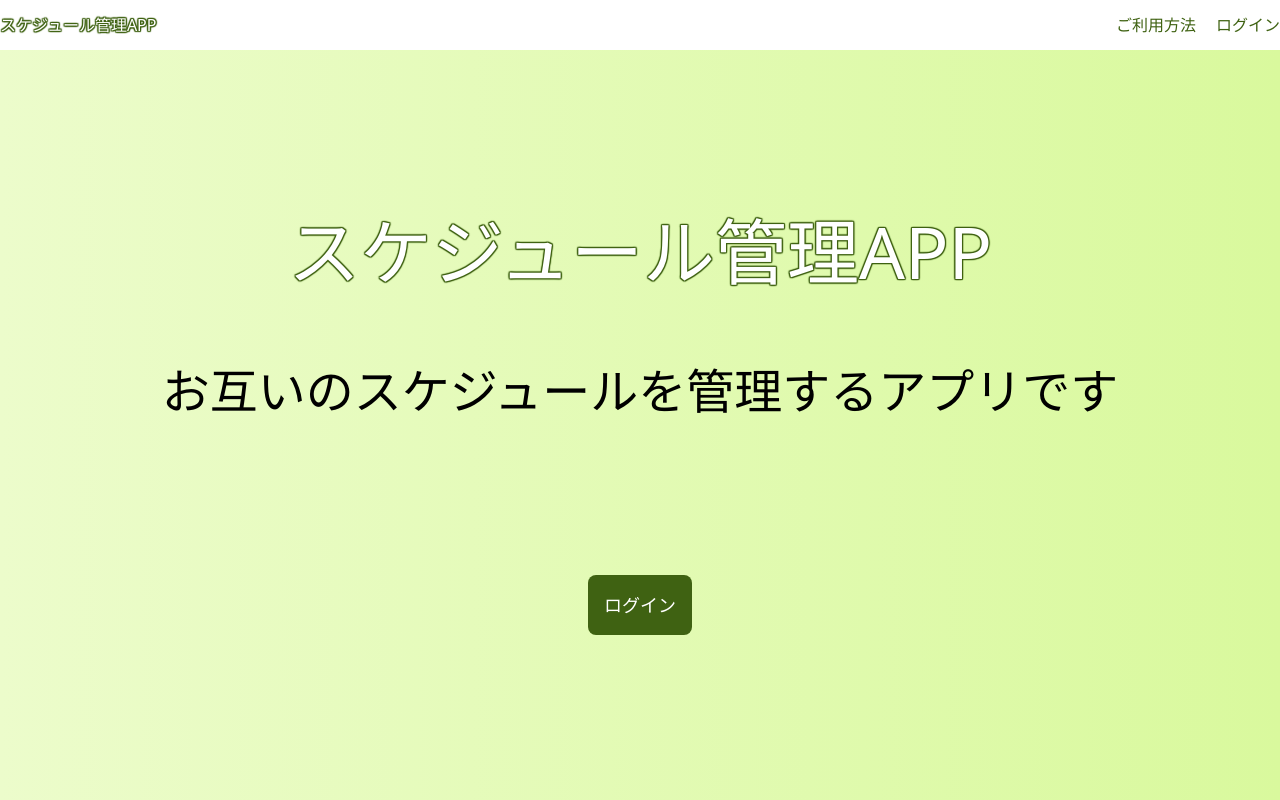
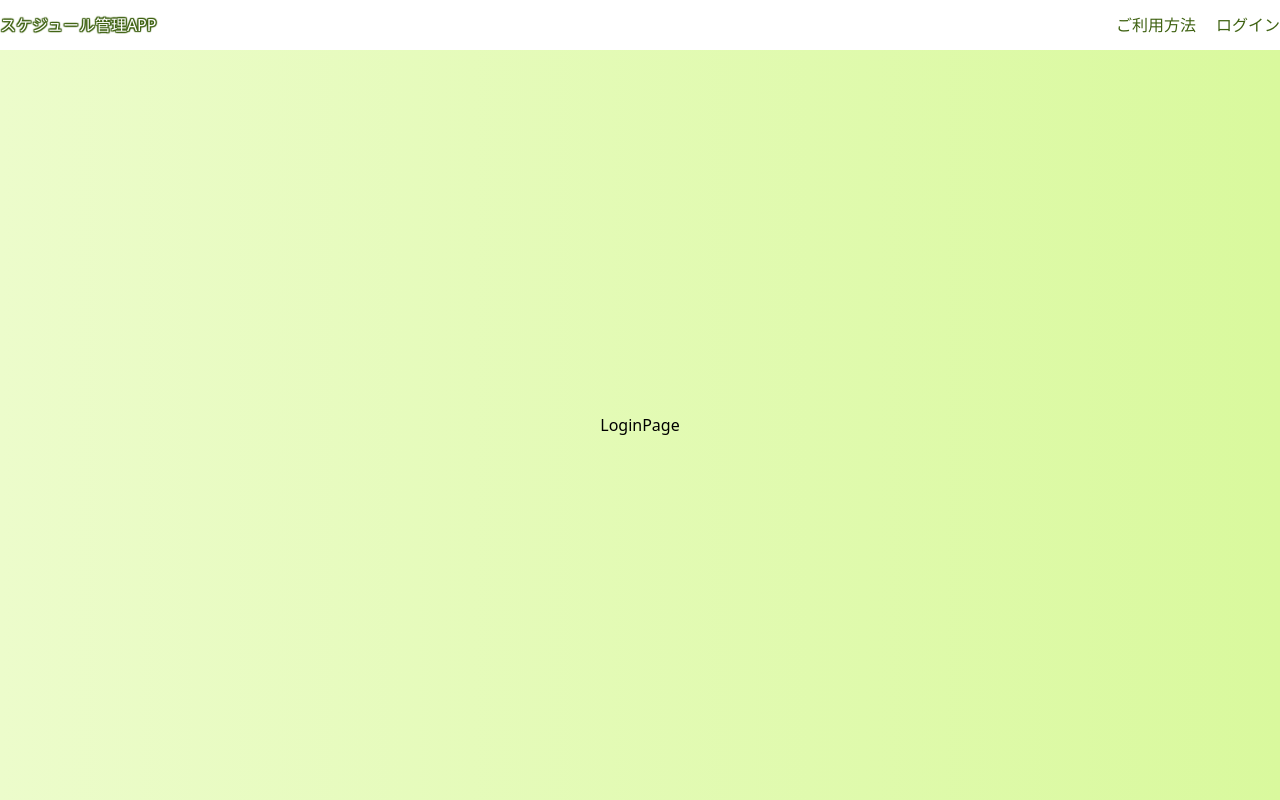
Before and after one commit to shu915/react_calendar, a React (Vite) app: page /login in a window 1280 px wide. Built offline with nearby package versions, Linux system fonts and the light colour scheme.

Commit message:
react-router-domを導入

```diff
--- a/package.json
+++ b/package.json
@@ -11,7 +11,8 @@
   },
   "dependencies": {
     "react": "^18.3.1",
-    "react-dom": "^18.3.1"
+    "react-dom": "^18.3.1",
+    "react-router-dom": "^6.28.1"
   },
   "devDependencies": {
     "@eslint/js": "^9.17.0",
--- /dev/null
+++ b/src/components/pages/LoginPage.tsx
@@ -0,0 +1,6 @@
+
+export const LoginPage = () => {
+  return (
+    <div>LoginPage</div>
+  )
+}
--- a/src/components/pages/TopPage.tsx
+++ b/src/components/pages/TopPage.tsx
@@ -1,9 +1,7 @@
 import { PrimaryBtn } from "../atoms/PrimaryBtn"
-import { NotLoginLayout } from "../templates/NotLoginLayout"
 
 export const TopPage = () => {
   return (
-    <NotLoginLayout>
       <div className="text-center">
       <h1 className="text-7xl logo">スケジュール管理APP</h1>
       <p className="pt-[10vh] text-5xl">お互いのスケジュールを管理するアプリです</p>
@@ -12,6 +10,5 @@
           <PrimaryBtn>ログイン</PrimaryBtn>
       </div>
       </div>
-    </NotLoginLayout>
   )
 }
--- a/src/components/templates/NotLoginLayout.tsx
+++ b/src/components/templates/NotLoginLayout.tsx
@@ -1,6 +1,6 @@
+import { Outlet } from "react-router-dom";
 
-
-export const NotLoginLayout = ({children}: {children: React.ReactNode}) => {
+export const NotLoginLayout = () => {
   return (
     <div>
     <header className="fixed top-0 left-0 right-0 bg-white">
@@ -20,7 +20,7 @@
       </div>
     </header>
     <main className="pt-[50px] bg-gradient-to-r from-lime-100 to-lime-200 h-screen flex flex-col justify-center items-center">
-      {children}
+      <Outlet />
     </main>
   </div>
   )
--- a/src/main.tsx
+++ b/src/main.tsx
@@ -1,10 +1,11 @@
 import { StrictMode } from 'react'
 import { createRoot } from 'react-dom/client'
 import './styles/output.css'
-import { TopPage } from './components/pages/TopPage'
+import { RouterProvider } from 'react-router-dom'
+import { router } from './routes'
 
 createRoot(document.getElementById('root')!).render(
   <StrictMode>
-    <TopPage />
+    <RouterProvider router={router} />
   </StrictMode>,
 )
--- /dev/null
+++ b/src/routes.tsx
@@ -0,0 +1,21 @@
+import { createBrowserRouter } from "react-router-dom";
+import { TopPage } from "./components/pages/TopPage";
+import { LoginPage } from "./components/pages/LoginPage";
+import { NotLoginLayout } from "./components/templates/NotLoginLayout";
+
+export const router = createBrowserRouter([
+  {
+    path: "/",
+    element: <NotLoginLayout   />,
+    children: [
+      {
+        index: true,
+        element: <TopPage />,
+      },
+      {
+        path: "/login",
+        element: <LoginPage />,
+      },
+    ],
+  },
+]);
```
Also changed, not shown: 1 other file (tests, documents, lock files or other folders).
